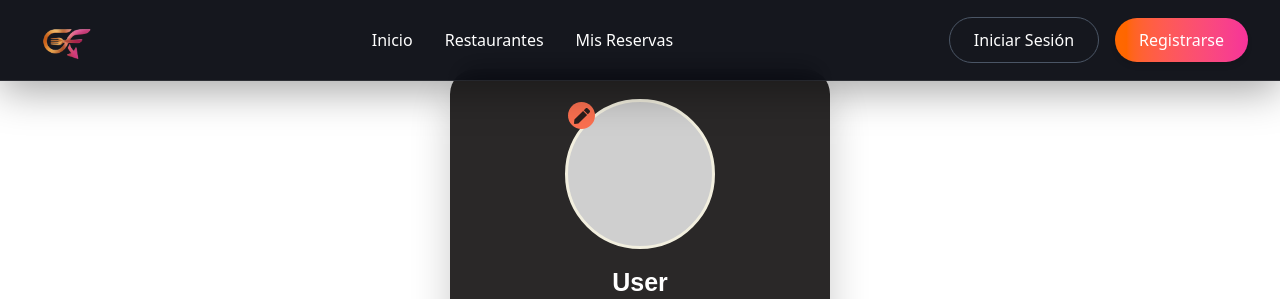
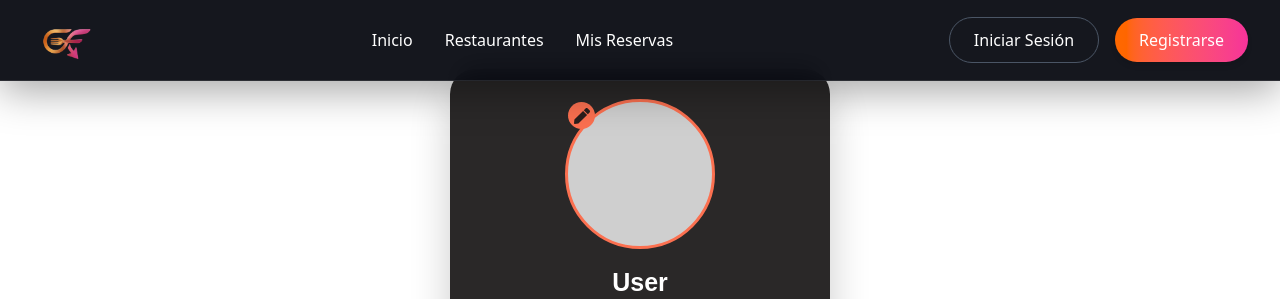
Before and after one commit to gastroflow2026-cpu/FRONT, a Next.js app in the folder client/: page /profile in a window 1280 px wide. Shown: the top 299 px of the page. Built offline with nearby package versions, Linux system fonts and the light colour scheme.

Commit message:
Cambios minimos estilos

```diff
--- a/client/src/components/ui/perfil/PopUp/PopUp.module.css
+++ b/client/src/components/ui/perfil/PopUp/PopUp.module.css
@@ -31,7 +31,7 @@
   }
 }
 
-.form{
+.form {
   width: 100%;
   height: 100%;
   display: flex;
@@ -46,6 +46,13 @@
   width: 130px;
   height: 40px;
   border-radius: 5px;
+  transition: all 300ms;
+}
+
+.popup button:hover,
+.inputLabel:hover {
+  cursor: pointer;
+  background-color: #fb7050;
 }
 
 .avatar {
@@ -85,6 +92,7 @@
   display: inline-block;
   padding: 6px 12px;
   cursor: pointer;
+  transition: all 300ms;
 }
 
 .popup svg {
--- a/client/src/components/ui/perfil/UserInfo.module.css
+++ b/client/src/components/ui/perfil/UserInfo.module.css
@@ -17,7 +17,7 @@
   height: 150px;
   border-radius: 50%;
   background-color: #cfcfcf;
-  border: 3px solid #F2EFDF;
+  border: 3px solid #fb7050;
   position: relative;
 }
 
```
